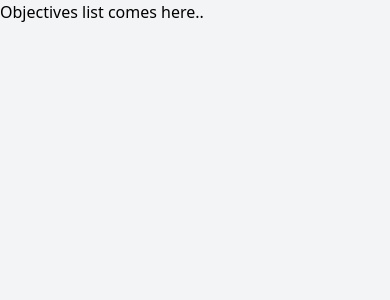
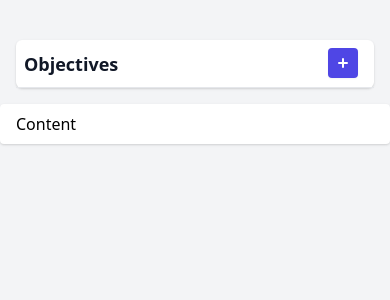
Before and after one commit to stankosy/ClarityBoard, a React (Create React App) app: page /dashboard in a window 390 px wide. Shown: the top 300 px of the page. Built offline with nearby package versions, Linux system fonts and the light colour scheme.

Commit message:
created proper card component and changed progress to percentage instead of percent

```diff
--- a/src/App.js
+++ b/src/App.js
@@ -26,8 +26,6 @@ export default function App() {
   const [itemsList, setItemsList] = useState(localStorageItemsList);
   const [selectedCondition, setSelectedCondition] = useState(null);
   const [selectedSolution, setSelectedSolution] = useState(null);
-
-
 
   // MANIPULATION FUNCTIONS
   const addNewListItem = (newListItem) => {
@@ -60,7 +58,7 @@ export default function App() {
 
       // calculate the avr progress
       let progressItemsList = childrenItems.map(
-        (item) => item.progress_percent
+        (item) => item.progress_percentage
       );
       progressItemsList = progressItemsList.filter((x) => x !== undefined);
       console.log("progressItemsList", progressItemsList);
@@ -72,7 +70,7 @@ export default function App() {
         console.log("avr_progress", avr_progress);
 
         // update this parent and get it's parent
-        updateItem(item.parentId, "progress_percent", avr_progress);
+        updateItem(item.parentId, "progress_percentage", avr_progress);
         item = filterListItems(itemsList, "id", item.parentId)[0];
       }
     }
@@ -94,19 +92,6 @@ export default function App() {
     );
   };
 
-  const navbar_itemsList = [
-    {
-      id: "1",
-      title: "title 1",
-      href: "objective"
-    },
-    {
-      id: "1",
-      title: "title 1",
-      href: "objective"
-    }
-  ]
-
   return (
     <Router>
       <Switch>
@@ -126,9 +111,17 @@ export default function App() {
             selectedSolution: selectedSolution,
           }}
         >
-          <NavigationBar listType="space" itemsList={filterListItems(itemsList, "listType", "space")} />
+          <NavigationBar
+            listType="space"
+            itemsList={filterListItems(itemsList, "listType", "space")}
+          />
           <Route path="/dashboard">
-            <ObjectivesList />
+            <ObjectivesList title="Upcoming Objectives">
+              <ItemsList
+                listType="objective"
+                itemsList={filterListItems(itemsList, "listType", "objective")}
+              />
+            </ObjectivesList>
           </Route>
           <Route path="/objective">
             {/* <NavigationBar /> */}
--- a/src/components/ItemsList.js
+++ b/src/components/ItemsList.js
@@ -22,8 +22,8 @@ export default function ItemsList(props) {
   };
 
   const updateCheckbox = (listItem) => {
-    const checkboxState = listItem.progress_percent == 1 ? 0 : 1;
-    listsContext.updateItem(listItem.id, "progress_percent", checkboxState);
+    const checkboxState = listItem.progress_percentage == 1 ? 0 : 1;
+    listsContext.updateItem(listItem.id, "progress_percentage", checkboxState);
     listsContext.updateProgress(listItem);
   };
 
@@ -74,7 +74,7 @@ export default function ItemsList(props) {
                         type="checkbox"
                         className="focus:ring-indigo-500 h-4 w-4 text-indigo-600 border-gray-300 rounded"
                         defaultChecked={
-                          listItem.progress_percent == 1 ? true : false
+                          listItem.progress_percentage == 1 ? true : false
                         }
                         onChange={() => {
                           updateCheckbox(listItem);
@@ -92,8 +92,8 @@ export default function ItemsList(props) {
                   </div>
                 </li>
                 {listItem.itemType != "task" &&
-                listItem.progress_percent !== undefined ? (
-                  <ItemProgressBar percent={listItem.progress_percent * 100} />
+                listItem.progress_percentage !== undefined ? (
+                  <ItemProgressBar percent={listItem.progress_percentage * 100} />
                 ) : (
                   <></>
                 )}
--- a/src/components/NavigationBar.js
+++ b/src/components/NavigationBar.js
@@ -22,7 +22,7 @@ export default function NavigationBar(props) {
         parentId: null,
         itemType: props.listType,
         title: value,
-        // progress_percent: ,
+        // progress_percentage: ,
       });
       setItemText("");
     }
--- a/src/components/NewListItem.js
+++ b/src/components/NewListItem.js
@@ -17,7 +17,7 @@ export default function NewListItem(props) {
       parentId: props.parentId,
       itemType: props.listType,
       title: listItemContent.current.value,
-      progress_percent: props.listType == "task" ? 0 : undefined
+      progress_percentage: props.listType == "task" ? 0 : undefined
     });
 
     // Select the created list item
--- a/src/components/ui/Card.js
+++ b/src/components/ui/Card.js
@@ -1,8 +1,14 @@
+import ItemProgressBar from "./ItemProgressBar";
 
 export default function Card(props) {
   return (
-    <div key={props.key} className="col-span-1 bg-white rounded shadow p-4">
-      {props.children}
+    <div key={props.key} className="bg-white rounded shadow">
+      <div className="px-4 py-2">{props.children}</div>
+      {props.progress_percentage && (
+        <div>
+          <ItemProgressBar percent={props.progress_percentage * 100} />
+        </div>
+      )}
     </div>
   );
 }
--- a/src/components/ui/ItemProgressBar.js
+++ b/src/components/ui/ItemProgressBar.js
@@ -1,20 +1,10 @@
 export default function ItemProgressBar(props) {
-    return (
-        <div className="relative">
-        <div className="overflow-hidden h-1 text-xs flex   bg-purple-200">
-          <div
-            style={{width: `${props.percent}%`}}
-            className="
-              shadow-none
-              flex flex-col
-              text-center
-              whitespace-nowrap
-              text-white
-              justify-center
-              bg-purple-500
-            "
-          ></div>
-        </div>
-      </div>
-    )
+  return (
+    <div className="h-1 flex bg-purple-300 rounded-b">
+      <div
+        style={{ width: `${props.percent}%` }}
+        className={`bg-purple-500 ${props.percent == 100 ? "rounded-b" : "rounded-bl"}`}
+      ></div>
+    </div>
+  );
 }
--- a/src/pages/ObjectivesList.js
+++ b/src/pages/ObjectivesList.js
@@ -1,9 +1,18 @@
 import Card from "../components/ui/Card";
 
-export default function ObjectivesList() {
+export default function ObjectivesList(props) {
   return (
-    <div className="md:pl-64 flex flex-col flex-1">
-      <h1>Objectives list comes here.. </h1>
+    <div className="md:pl-64 flex flex-col flex-1 md:container md:mx-auto">
+      <main className="flex-1">
+        <div className="py-6">
+          <div className="mx-auto sm:px-6 lg:px-8 grid grid-cols-1">
+            {props.children}
+            <Card>
+              Content
+            </Card>
+          </div>
+        </div>
+      </main>
     </div>
   );
 }
```
